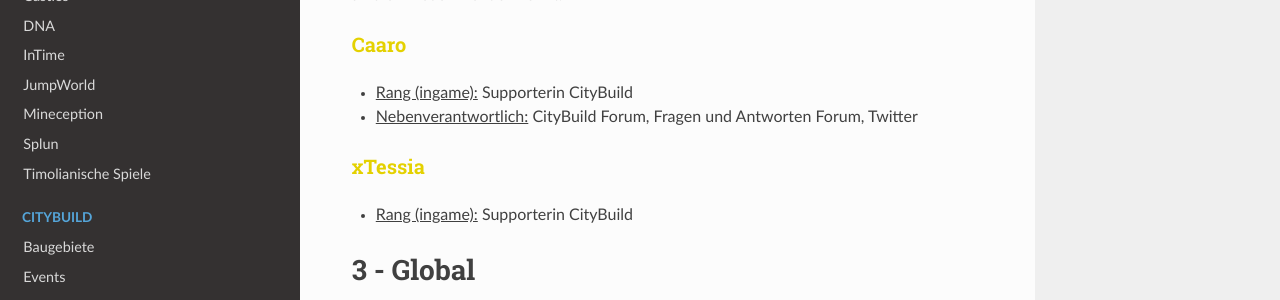
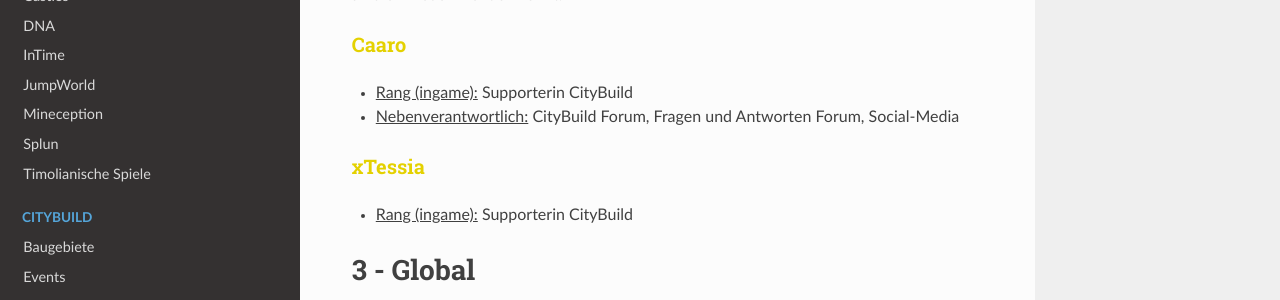
Before and after one commit to TimoliaDE/HowTo, an MkDocs documentation site: the page built from docs/team/members.md, in a window 1280 px wide and 900 px high, scrolled down 10331 px. Shown: the part 151-451 px from the top of the window. Built offline with MkDocs 1.6.1, drawn with Linux system fonts in a browser that asks for light colours; nearby versions of some CDN libraries; old or Windows-style settings are respelled for this version of MkDocs.

Commit message:
Caaro Social-Media NV

```diff
--- a/docs/team/members.md
+++ b/docs/team/members.md
@@ -329,7 +329,7 @@ Sie stehen für alle grundlegenden Fragen und Tickets zur Verfügung und sind di
 
 ###<strong><span style="color:#E4D100">Caaro</span></strong>
 - <u>Rang (ingame):</u> Supporterin CityBuild
-- <u>Nebenverantwortlich:</u> CityBuild Forum, Fragen und Antworten Forum, Twitter
+- <u>Nebenverantwortlich:</u> CityBuild Forum, Fragen und Antworten Forum, Social-Media
 
 ###<strong><span style="color:#E4D100">xTessia</span></strong>
 - <u>Rang (ingame):</u> Supporterin CityBuild
```
